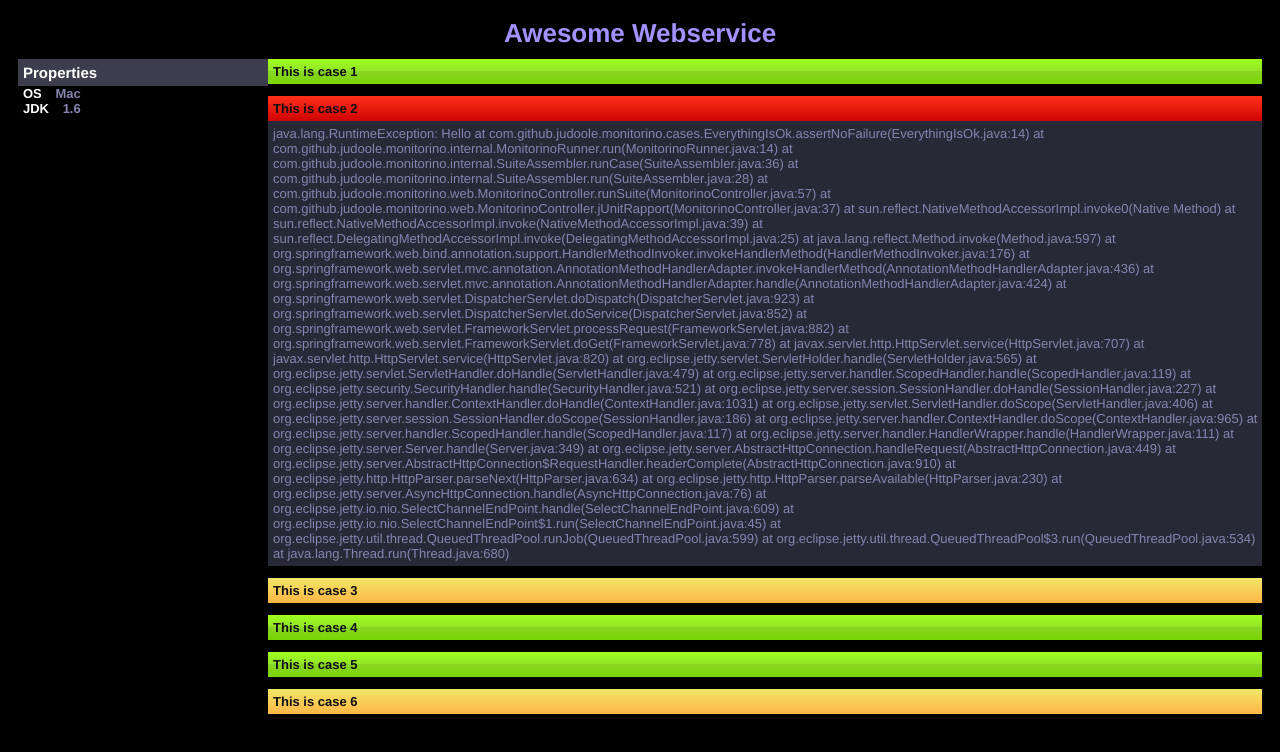
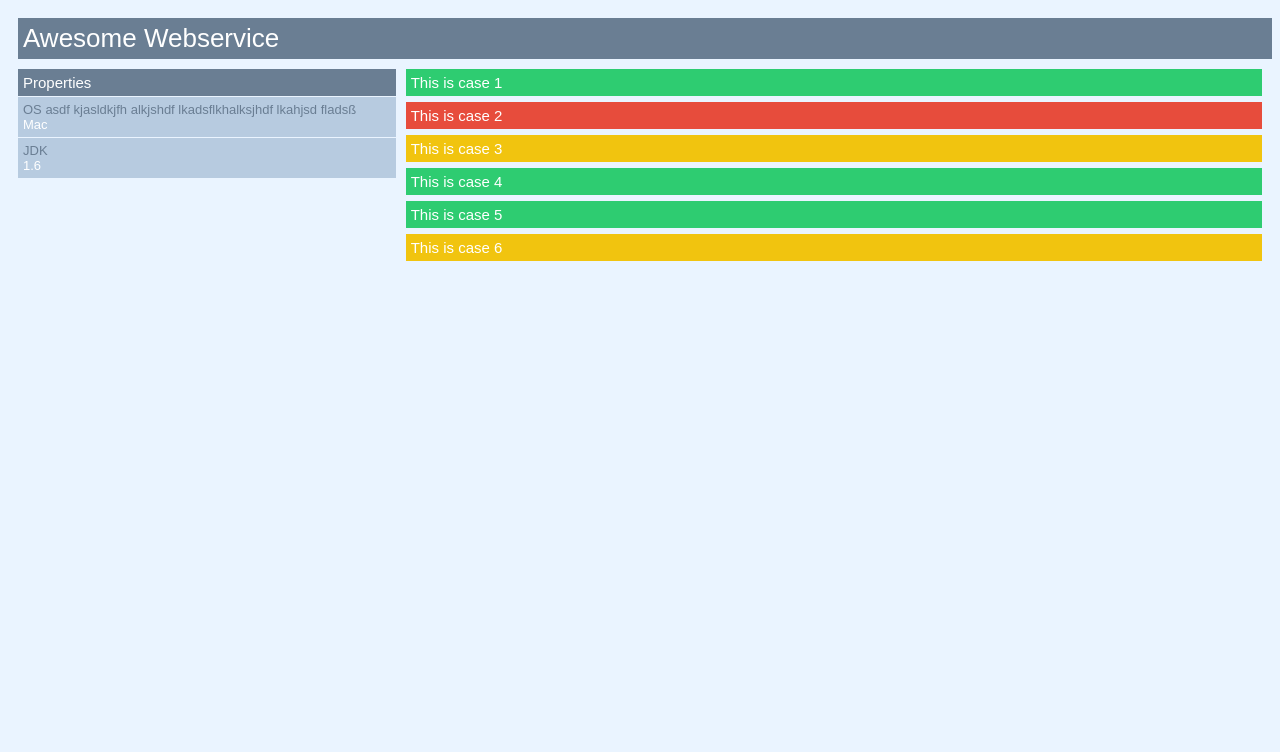
Before and after one commit to judoole/monitorino, a plain HTML site: page monitorino-core/wip.html in a window 1280 px wide. Drawn offline with Linux system fonts and the light colour scheme.

Commit message:
[htmlview] I like these colors better

```diff
--- a/monitorino-core/wip.html
+++ b/monitorino-core/wip.html
@@ -26,49 +26,46 @@ function minifyMaximize(id) {
 
 <style>
 body{
-    background-color: black;
+    background-color: #EAF4FF;
     padding: 10px 10px 10px 10px;
     color: white;
     font-size: 13px;
-    font-family: 'helvetica neue', helvetica, arial, geneva, sans-serif;
+    font-family: 'Montserrat', arial, sans-serif;
 }
 h1{
-    color: #A292FF;
+    width: 100%;
     font-size: 26px;
-    font-weight: bold;
-    text-align: center;
+    font-weight: normal;
     margin-bottom: 10px;
-    font-family: "CorbelRegular","helvetica neue",helvetica,arial,geneva,sans-serif;
+    padding: 5px;
 }
 properties{
     float: left;
+    overflow: hidden;
     min-width: 250px;
-    border: 0 1 0 0 solid #282936;
-    /*border-bottom-left-radius: 5px 5px;
-    border-bottom-right-radius: 5px 5px;
-    background-color: #282936;
-    word-wrap: break-word;
-    margin-bottom: 20px;*/
+    margin-right: 10px;
 }
-header{
-    background-color: #3D3D4D;
-    color: white;
-    font-weight: bold;
+header, case name{
+    margin-bottom: 1px;
     font-size: 15px;
     padding: 5px;
 }
-header, property name, property value{
-    padding: 5px;
-    font-weight: bold;
-    color: white;
+header, h1{
+	background-color: #6A7E93;
 }
 property{
+	background-color: #B7CBE0;
 	float: left;
-	clear: both;
+	width: 100%;
+	margin-bottom: 1px;
+	padding: 5px;
 }
-property value{
-    /*width: 100%;*/
-    color: #8584B2;
+property name, property value{
+	float: left;
+	clear: left;
+}
+property name{
+	color: #6A7E93;
 }
 cases{
 	overflow: hidden;
@@ -78,25 +75,18 @@ cases{
 case{
     width: 100%;
     float: left;
-    /*clear: both;*/
-    /*clear: right;*/
-    margin: 0 0 12px 0;
+    margin-bottom: 5px;
 }
 case name, case info{
     float: left;
     width: 100%;
-    color: #0F0E13;
-    padding: 0 5px 0 5px;
 }
 case name{
-    font-weight: bold;
     clear: right;
-    padding: 5px 5px 5px 5px;
+    padding: 5px;
 }
 .success name{
-    padding: 5px 5px 5px 5px;
-    background-color: #91FF00;
-    background-image: -webkit-linear-gradient(top, #9EFF1F, #92E327 50%, #89D526 50%, #7AD600);
+    background-color: #2ecc71;
 }
 .failure name, .error name{
     cursor: pointer;
@@ -107,29 +97,22 @@ case name{
     user-select: none;
 }
 .failure name{
-    background-color: #f1e767;
-    background-image: -webkit-linear-gradient(top, #f1e767 0%,#feb645 100%);
+    background-color: #f1c40f;
 }
 .error name{
-    background-color: #ff3019;
-    background-image:-webkit-linear-gradient(top,  #ff3019 0%,#cf0404 100%);
-}
-.show name{
-    padding: 5px 5px 5px 5px;
+    background-color: #e74c3c;
 }
 case info{
-    color: #8584B2;
-    background-color: #282936;
+    background-color: #B7CBE0;
     word-wrap: break-word;
 }
 .show info{
     height: auto;
-    padding: 5px 5px 5px 5px;
+    padding: 5px;
 }
 .hide info{
     height: 0;
     display: none;
-    /*overflow: hidden;*/
     padding-top: 0;
 }
 </style>
@@ -140,7 +123,7 @@ case info{
     <properties id="props">
        <header>Properties</header>
        <property>
-           <name>OS</name>
+           <name>OS asdf kjasldkjfh alkjshdf lkadsflkhalksjhdf lkahjsd fladsß</name>
            <value>Mac</value>
         </property>
        <property>
@@ -154,7 +137,7 @@ case info{
             <name>This is case 1</name>
         </case>
 
-        <case id="case2" class="error show" >
+        <case id="case2" class="error hide" >
             <name onclick="showHideCaseInfo('case2')">This is case 2</name>
             <info>java.lang.RuntimeException: Hello
     at com.github.judoole.monitorino.cases.EverythingIsOk.assertNoFailure(EverythingIsOk.java:14)
```
